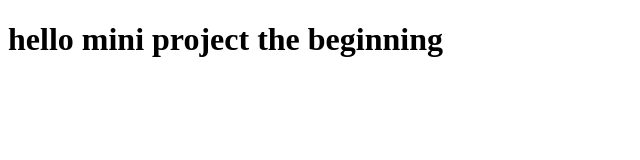
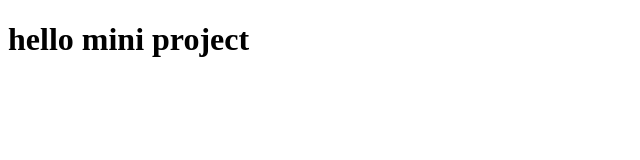
Before and after one commit to AimMiniProject/.in, a plain HTML site: page index.html in a window 1280 px wide. Shown: the whole page, without its empty margins (0-640 px from the left). Drawn offline with Linux system fonts and the light colour scheme.

Commit message:
Update index.html

```diff
--- a/index.html
+++ b/index.html
@@ -4,6 +4,6 @@
 	<title>My Mini Project</title>
 </head>
 <body>
-	<h1>hello mini project the beginning </h1>
+	<h1>hello mini project</h1>
 </body>
 </html>
```
